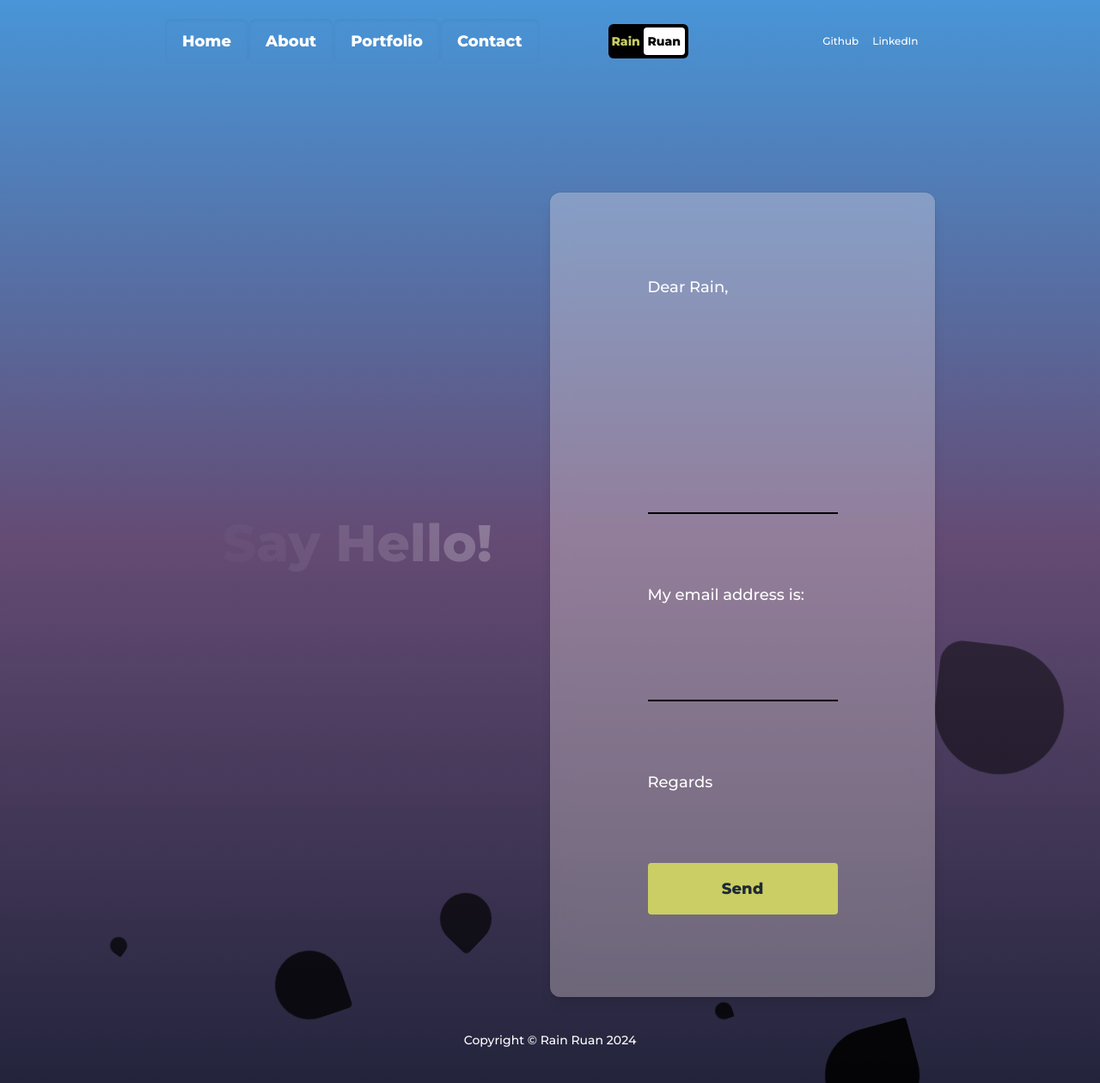
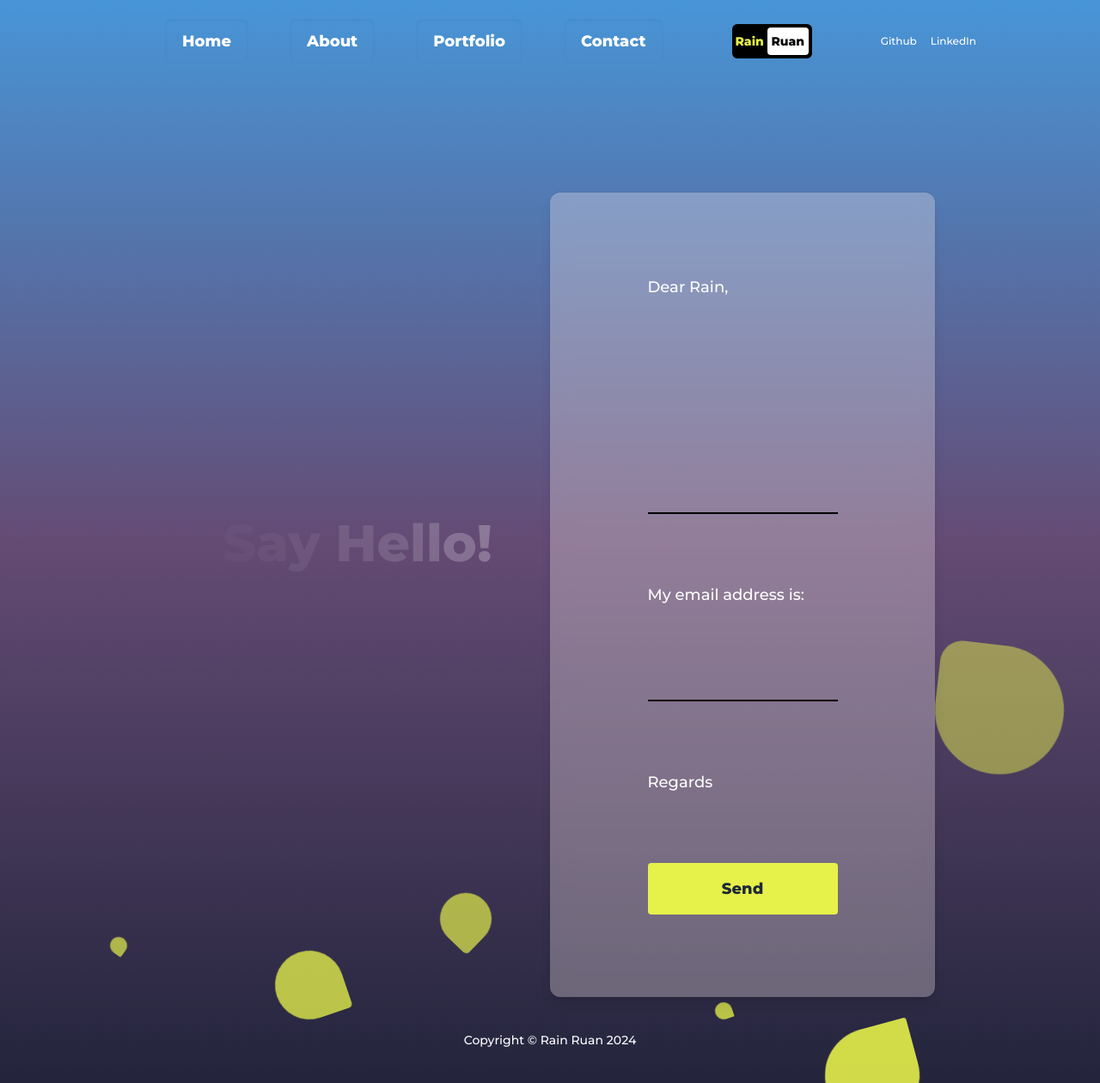
Before and after one commit to AticeRuan/rain-portfolio, a Next.js app: page /contact in a window 1280 px wide. Shown: the whole page at 86% size. Built offline with nearby package versions, Linux system fonts and the light colour scheme.

Commit message:
updated component color. adjusted navbar

```diff
--- a/src/app/about/page.jsx
+++ b/src/app/about/page.jsx
@@ -175,7 +175,7 @@ const About = () => {
               </motion.div>
             </div>
           </div>{' '}
-          <div style={isExperienceRefInView ? { opacity: 0 } : { opacity: 1 }}>
+          <div>
             <DownArrow />
           </div>
           {/* experiences container */}
--- a/src/app/contact/page.jsx
+++ b/src/app/contact/page.jsx
@@ -70,7 +70,7 @@ const Contact = () => {
               className="bg-transparent border-b-2 border-b-black outline-none z-50"
             />
             <span>Regards</span>
-            <button className="bg-[#cace64] rounded font-semibold text-gray-800 p-4">
+            <button className="bg-[#E6F14A] rounded font-semibold text-gray-800 p-4">
               Send
             </button>
             {success && (
--- a/src/app/globals.css
+++ b/src/app/globals.css
@@ -78,7 +78,7 @@ body {
   list-style: none;
   width: 20px;
   height: 20px;
-  background: black;
+  background: #e6f14a;
   animation: animate 25s linear infinite;
   bottom: -150px;
 }
--- a/src/app/page.js
+++ b/src/app/page.js
@@ -54,7 +54,7 @@ const Homepage = () => {
               >
                 {' '}
                 <div className={nicone.className}>
-                  <p className="text-[#cace64] text-5xl md:text-[7rem] sm:text-8xl lg:text-[8rem] xl:text-[10rem]  2xl:text-[13rem] whitespace-nowrap">
+                  <p className="text-[#E6F14A] text-5xl md:text-[7rem] sm:text-8xl lg:text-[8rem] xl:text-[10rem]  2xl:text-[13rem] whitespace-nowrap">
                     Rain Ruan{' '}
                   </p>
                 </div>
@@ -89,12 +89,12 @@ const Homepage = () => {
           </p>
           <div className="w-full flex gap-4">
             <Link href="/portfolio">
-              <button className="p-4 rounded-lg ring-1 ring-black bg-black text-white">
+              <button className="p-4 rounded-lg ring-1 ring-black bg-black text-[#E6F14A]">
                 View My Work
               </button>
             </Link>
             <Link href="/contact">
-              <button className="p-4 rounded-lg ring-1 ring-blac">
+              <button className="p-4 rounded-lg ring-1 ring-[#E6F14A]">
                 Contact me
               </button>
             </Link>
--- a/src/components/navbar.jsx
+++ b/src/components/navbar.jsx
@@ -68,18 +68,18 @@ const Navbar = () => {
   return (
     <div className="h-full flex items-center justify-between px-4 sm:px-8 md:px-12 lg:px-20 xl:px-48 text-lg z-[100] ">
       {/* md screen menu */}
-      <div className="hidden md:flex w-1/3 md:w-1/2 2xl:w-1/3">
+      <div className="hidden md:flex w-1/3 md:w-[80%] 2xl:w-1/3 gap-12">
         {links.map((link) => (
           <NavLink link={link} key={link.title} />
         ))}
       </div>
       {/* logo */}
-      <div className="md:hidden lg:flex lg:w-1/3 xl:justify-cente ml-0 md:m-20">
+      <div className="md:hidden lg:flex lg:w-1/4 xl:justify-center ml-0 md:m-20 fixed top-5 left-4 lg:static">
         <Link
           href="/"
           className="text-sm bg-black rounded-md p-1 font-semibold flex items-center justify-center"
         >
-          <span className="text-[#cace64] mr-1">Rain</span>
+          <span className="text-[#E6F14A] mr-1 ">Rain</span>
           <span className="text-black w-12 h-8 rounded bg-white flex items-center justify-center">
             Ruan
           </span>
@@ -94,7 +94,7 @@ const Navbar = () => {
       <div className=" md:hidden">
         {/* hamburger */}
         <button
-          className="w-10 h-8 flex flex-col justify-between z-50 relative"
+          className="w-10 h-8 flex flex-col justify-between z-50 fixed top-4 right-4 "
           onClick={() => setOpen((prev) => !prev)}
         >
           <motion.div
@@ -116,7 +116,7 @@ const Navbar = () => {
         {/* menu list */}
         {open && (
           <motion.div
-            className="absolute top-0 left-0 w-screen h-screen bg-black text-[#cace64] flex flex-col items-center justify-center gap-8 text-4xl z-40"
+            className="absolute top-0 left-0 w-screen h-screen bg-black text-[#E6F14A] flex flex-col items-center justify-center gap-8 text-4xl z-40"
             variants={listVariants}
             initial="closed"
             animate="open"
--- a/src/components/navlink.jsx
+++ b/src/components/navlink.jsx
@@ -8,14 +8,14 @@ const NavLink = ({ link }) => {
   return (
     <Link
       href={link.url}
-      className="relative px-5 py-3 overflow-hidden font-bold text-white bg-tranparent border-none hover:border border-gray-100 rounded-lg shadow-inner group "
+      className="relative px-5 py-3 overflow font-bold text-white bg-tranparent border-none hover:border border-gray-100 rounded-lg shadow-inner group "
     >
-      <span className="absolute top-0 left-0 w-0 h-0 transition-all duration-200 border-t-2 border-gray-600 group-hover:w-full ease"></span>
-      <span className="absolute bottom-0 right-0 w-0 h-0 transition-all duration-200 border-none hover:border-b-2 border-gray-600 group-hover:w-full ease"></span>
-      <span className="absolute top-0 left-0 w-full h-0 transition-all duration-300 delay-200 bg-gray-900 group-hover:h-full ease"></span>
-      <span className="absolute bottom-0 left-0 w-full h-0 transition-all duration-300 delay-200 bg-gray-900 group-hover:h-full ease"></span>
-      <span className="absolute inset-0 w-full h-full duration-300 delay-300 bg-black opacity-0 group-hover:opacity-100"></span>
-      <span className="relative transition-colors duration-300 delay-200 group-hover:text-[#cace64] ease">
+      <span className="absolute top-0 left-0 w-0 h-0 transition-all duration-200 border-t-2 border-gray-600 group-hover:w-full ease rounded-lg"></span>
+      <span className="absolute bottom-0 right-0 w-0 h-0 transition-all duration-200 border-none hover:border-b-2 border-gray-600 group-hover:w-full ease  rounded-lg"></span>
+      <span className="absolute top-0 left-0 w-full h-0 transition-all duration-300 delay-200 bg-gray-900 group-hover:h-full ease  rounded-lg"></span>
+      <span className="absolute bottom-0 left-0 w-full h-0 transition-all duration-300 delay-200 bg-gray-900 group-hover:h-full ease  rounded-lg"></span>
+      <span className="absolute inset-0 w-full h-full duration-300 delay-300 bg-black opacity-0 group-hover:opacity-100  rounded-lg"></span>
+      <span className="relative transition-colors duration-300 delay-200 group-hover:text-[#E6F14A] ease  rounded-lg">
         {link.title}
       </span>
     </Link>
--- a/src/components/timeline/centreLine.jsx
+++ b/src/components/timeline/centreLine.jsx
@@ -4,7 +4,7 @@ const CentreLine = () => {
   return (
     <div className="w-1/6 flex justify-center">
       {/* LINE */}
-      <div className="w-1 h-full bg-gray-600 rounded relative">
+      <div className="w-1 h-full bg-gray-300 rounded relative">
         {/* LINE CIRCLE */}
         <div className="absolute w-2 h-2 md:w-5 md:h-5 rounded-full ring-4 ring-[#cace64] bg-white -left-[2px] md:-left-2 top-10"></div>
       </div>
--- a/src/components/transitionProvider.jsx
+++ b/src/components/transitionProvider.jsx
@@ -21,7 +21,7 @@ const TransitionProvider = ({ children }) => {
           transition={{ duration: 0.5, ease: 'easeOut' }}
         />
         <motion.div
-          className="fixed m-auto top-0 bottom-0 left-0 right-0 text-5xl md:text-8xl cursor-default z-40 w-fit h-fit uppercase text-[#cace64] font-bold hidden md:block"
+          className="fixed m-auto top-0 bottom-0 left-0 right-0 text-5xl md:text-8xl cursor-default z-40 w-fit h-fit uppercase text-[#E6F14A] font-bold hidden md:block"
           initial={{ opacity: 1 }}
           animate={{ opacity: 0 }}
           transition={{ duration: 1, ease: 'easeOut' }}
```
